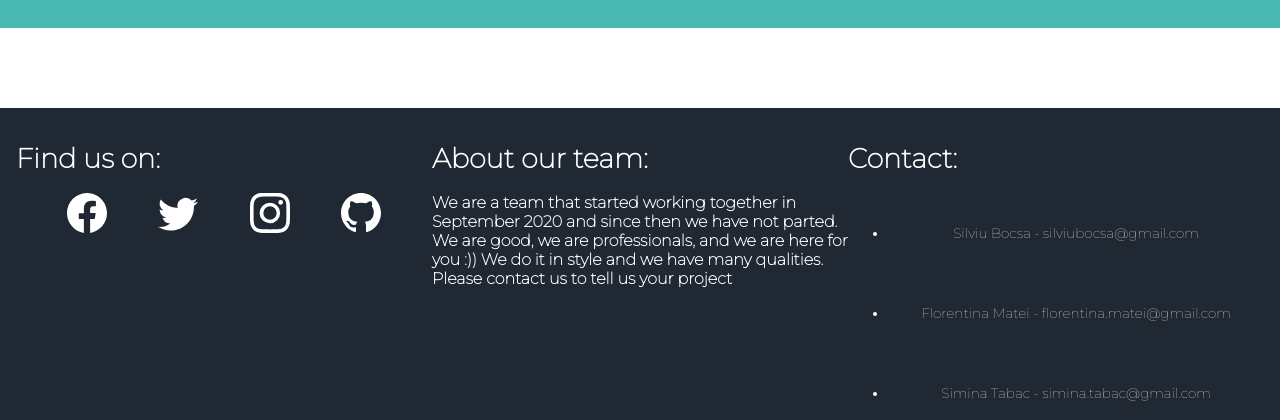
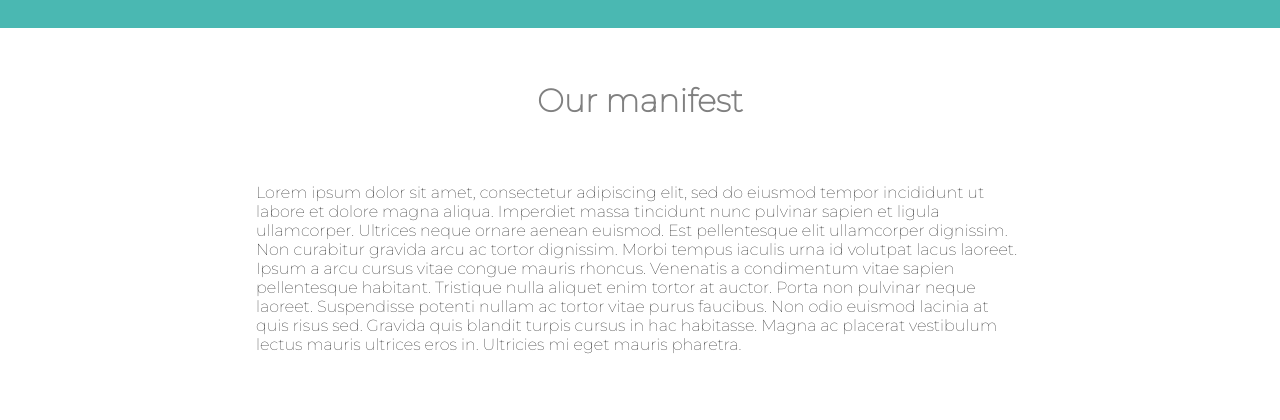
Before and after one commit to FloareDeMai/journeyfy-travel-application-frontend, a React (Create React App) app: page /about in a window 1280 px wide. Shown: the part 452-872 px from the top of the page. Built offline with nearby package versions, Linux system fonts and the light colour scheme.

Commit message:
Created About page logic

```diff
--- a/src/App.js
+++ b/src/App.js
@@ -4,7 +4,7 @@ import CountryList from './components/CountryList';
 import Layout from './components/Layout';
 import ActivityList from './components/ActivityList';
 import IntroductionPage from './components/IntroductionPage';
-
+import About from './components/About';
 
 function App() {
   return (
@@ -14,6 +14,7 @@ function App() {
         <Route path="/countries" exact><CountryList/></Route>
         <Route exact path="/cities/:countryCode" component={CitiesList} />
         <Route path="/favorites" exact></Route>
+        <Route path="/about" exact><About></About></Route>
         <Route exact path="/activities/:latitude/:longitude" component={ActivityList}></Route>
       </Switch>
       </Layout>
--- a/src/components/About.js
+++ b/src/components/About.js
@@ -0,0 +1,16 @@
+import classes from './About.module.css';
+
+function About() {
+    return (
+        <div className={classes.container}>
+            <h1 className={classes.title}>Our manifest</h1>
+            <div className={classes.content}>
+            <p>
+            Lorem ipsum dolor sit amet, consectetur adipiscing elit, sed do eiusmod tempor incididunt ut labore et dolore magna aliqua. Imperdiet massa tincidunt nunc pulvinar sapien et ligula ullamcorper. Ultrices neque ornare aenean euismod. Est pellentesque elit ullamcorper dignissim. Non curabitur gravida arcu ac tortor dignissim. Morbi tempus iaculis urna id volutpat lacus laoreet. Ipsum a arcu cursus vitae congue mauris rhoncus. Venenatis a condimentum vitae sapien pellentesque habitant. Tristique nulla aliquet enim tortor at auctor. Porta non pulvinar neque laoreet. Suspendisse potenti nullam ac tortor vitae purus faucibus. Non odio euismod lacinia at quis risus sed. Gravida quis blandit turpis cursus in hac habitasse. Magna ac placerat vestibulum lectus mauris ultrices eros in. Ultricies mi eget mauris pharetra.
+            </p>
+            </div>
+        </div>
+    )
+}
+
+export default About;
--- /dev/null
+++ b/src/components/About.module.css
@@ -0,0 +1,22 @@
+@import url('https://fonts.googleapis.com/css2?family=Montserrat:wght@100&display=swap');
+
+
+.container {
+    display: flex;
+    flex-direction: column;
+    justify-content: center;
+    align-items: center;
+    font-family: 'Montserrat';
+    margin: 0;
+}
+
+.title {
+    color: grey;
+}
+
+.content {
+    margin: 20%;
+    margin-top: 2%;
+    margin-bottom: 0;
+    padding: 0;
+}
--- a/src/components/Layout.js
+++ b/src/components/Layout.js
@@ -1,11 +1,12 @@
 import Header from "./Header";
 import Footer from "./Footer";
+import classes from "./Layout.module.css";
 
 function Layout(props) {
   return (
     <div>
       <Header></Header>
-      <main>{props.children}</main>
+      <main className={classes.main}>{props.children}</main>
       <Footer></Footer>
     </div>
   );
```
Also changed, not shown: src/components/Layout.module.css (added).
